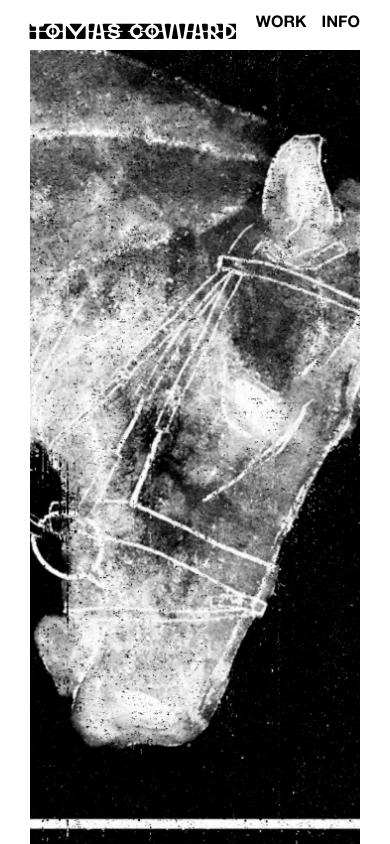
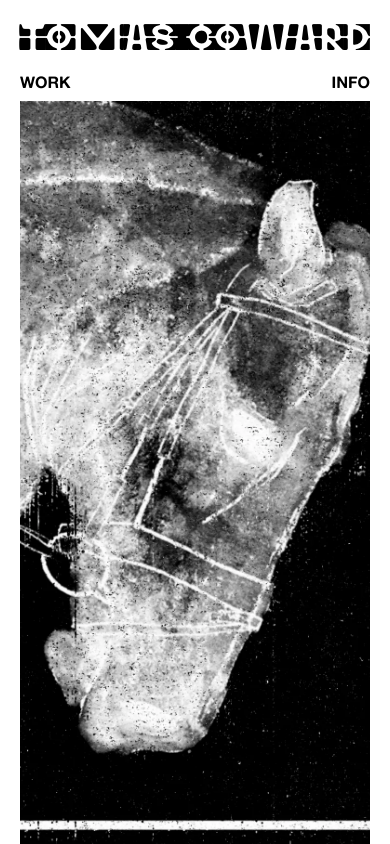
Before and after one commit to tomaslcoward/tomascoward.github.io, a plain HTML site: page index.html in a window 390 px wide. Drawn offline with Linux system fonts and the light colour scheme.

Commit message:
Update navigation styles and layout adjustments
Refactor navigation styles for desktop and mobile layouts.

```diff
--- a/index.html
+++ b/index.html
@@ -16,14 +16,18 @@
 
         #cursor { width: 20px; height: 20px; background: #fff; border-radius: 50%; position: fixed; pointer-events: none; z-index: 9999; mix-blend-mode: difference; transform: translate(-50%, -50%); }
 
+        /* Desktop Layout */
         .content-stack { width: 48%; height: 100vh; margin-left: 50px; padding-top: 14px; display: flex; flex-direction: column; box-sizing: border-box; }
         .header-outer { width: 100%; flex-shrink: 0; display: flex; align-items: flex-end; background: transparent; position: relative; z-index: 9001; }
         .header-row { width: 100%; overflow: visible; padding-bottom: 10px; display: flex; align-items: flex-end; }
 
         .fluid-name { font-family: 'HyperScrypt', sans-serif; text-transform: uppercase; font-size: 120px; line-height: 1; margin: 0; white-space: nowrap; transform-origin: left bottom; text-decoration: none; color: #000; display: inline-block; }
 
-        nav { display: flex; gap: 20px; font-family: 'AlteHaasBold', sans-serif; text-transform: uppercase; position: fixed; z-index: 9002; pointer-events: auto; }
-        @media (min-width: 801px) { nav { right: 50px; align-items: center; } }
+        nav { display: flex; font-family: 'AlteHaasBold', sans-serif; text-transform: uppercase; position: fixed; z-index: 9002; pointer-events: auto; }
+
+        @media (min-width: 801px) {
+            nav { right: 50px; align-items: center; gap: 20px; }
+        }
 
         .nav-link { color: #000; text-decoration: none; font-size: 24px; cursor: none; transition: filter 0.3s ease; }
         .nav-link:hover { filter: blur(4px); }
@@ -40,15 +44,26 @@
         #info-panel.is-open .info-content { opacity: 1; }
         .info-content p { margin: 0 0 1em; }
 
+        /* Mobile Adjustments */
         @media (max-width: 800px) {
             html, body { cursor: auto; }
             #cursor { display: none; }
-            .content-stack { width: calc(100% - 60px); margin-left: 30px; height: 100vh; position: relative; }
-            nav { right: 30px; gap: 15px; display: flex; }
+            .content-stack { width: calc(100% - 40px); margin-left: 20px; height: 100vh; position: relative; }
+
+            nav {
+                position: relative;
+                width: 100%;
+                justify-content: space-between;
+                padding: 10px 0;
+                right: auto;
+                left: 0;
+            }
+
             .nav-link { font-size: 16px; cursor: auto; }
+
             #info-panel { width: 100%; transform: translateY(100%); z-index: 5000; }
             #info-panel.is-open { transform: translateY(0); }
-            .info-content { padding: 0 30px 40px; }
+            .info-content { padding: 0 20px 40px; }
         }
     </style>
 </head>
@@ -56,17 +71,18 @@
 
     <div id="cursor" aria-hidden="true"></div>
 
-    <nav id="main-nav" aria-label="Main navigation">
-        <a href="work.html" class="nav-link">Work</a>
-        <a href="#info" class="nav-link" id="info-link" role="button" aria-expanded="false" aria-controls="info-panel" onclick="toggleInfo(event)">Info</a>
-    </nav>
-
     <main class="content-stack">
         <header class="header-outer" id="main-header">
             <div class="header-row" id="header-row">
                 <a href="/" class="fluid-name" id="name-text" aria-label="Tomas Coward — return to home" onclick="toggleInfo(event, false)">TOMAS COWARD</a>
             </div>
         </header>
+
+        <nav id="main-nav" aria-label="Main navigation">
+            <a href="work.html" class="nav-link">Work</a>
+            <a href="#info" class="nav-link" id="info-link" role="button" aria-expanded="false" aria-controls="info-panel" onclick="toggleInfo(event)">Info</a>
+        </nav>
+
         <div class="image-container">
             <img src="home.webp" alt="Tomas Coward">
         </div>
@@ -115,7 +131,8 @@
             var mobile = window.innerWidth <= 800;
             nameText.style.transform = 'scale(1)';
 
-            var availableWidth = mobile ? (headerRow.clientWidth - nav.offsetWidth - 20) : stack.clientWidth;
+            // Scale name to full container width on both desktop and mobile
+            var availableWidth = mobile ? headerRow.clientWidth : stack.clientWidth;
             var scale = availableWidth / nameText.offsetWidth;
             var h     = (nameText.offsetHeight * scale) + 10;
 
@@ -123,12 +140,19 @@
             headerRow.style.height   = h + 'px';
 
             var headerOffset = 14;
-            nav.style.top = mobile ? (headerOffset + h - nav.offsetHeight - 10) + 'px' : (headerOffset + h / 2 - nav.offsetHeight / 2) + 'px';
 
             if (mobile) {
-                var headerTotal = h + headerOffset + 20;
+                // Remove fixed positioning for mobile to let it sit in the flow
+                nav.style.position = 'relative';
+                nav.style.top = 'auto';
+
+                // Calculate padding for info content: Name height + Nav height + Buffer
+                var headerTotal = h + headerOffset + nav.offsetHeight + 30;
                 infoContent.style.paddingTop = headerTotal + 'px';
             } else {
+                nav.style.position = 'fixed';
+                nav.style.top = (headerOffset + h / 2 - nav.offsetHeight / 2) + 'px';
+
                 var imageTop = document.querySelector('.image-container').getBoundingClientRect().top;
                 infoContent.style.paddingTop = imageTop + 'px';
             }
```
